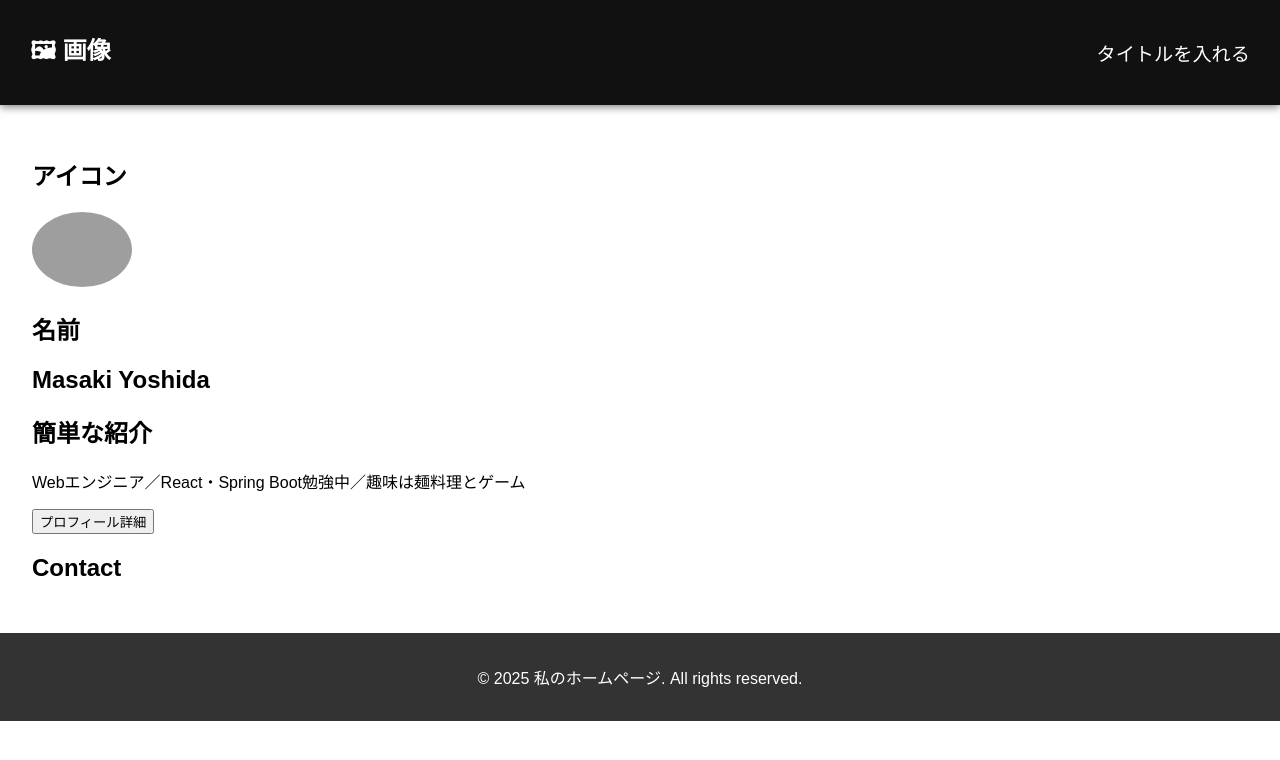
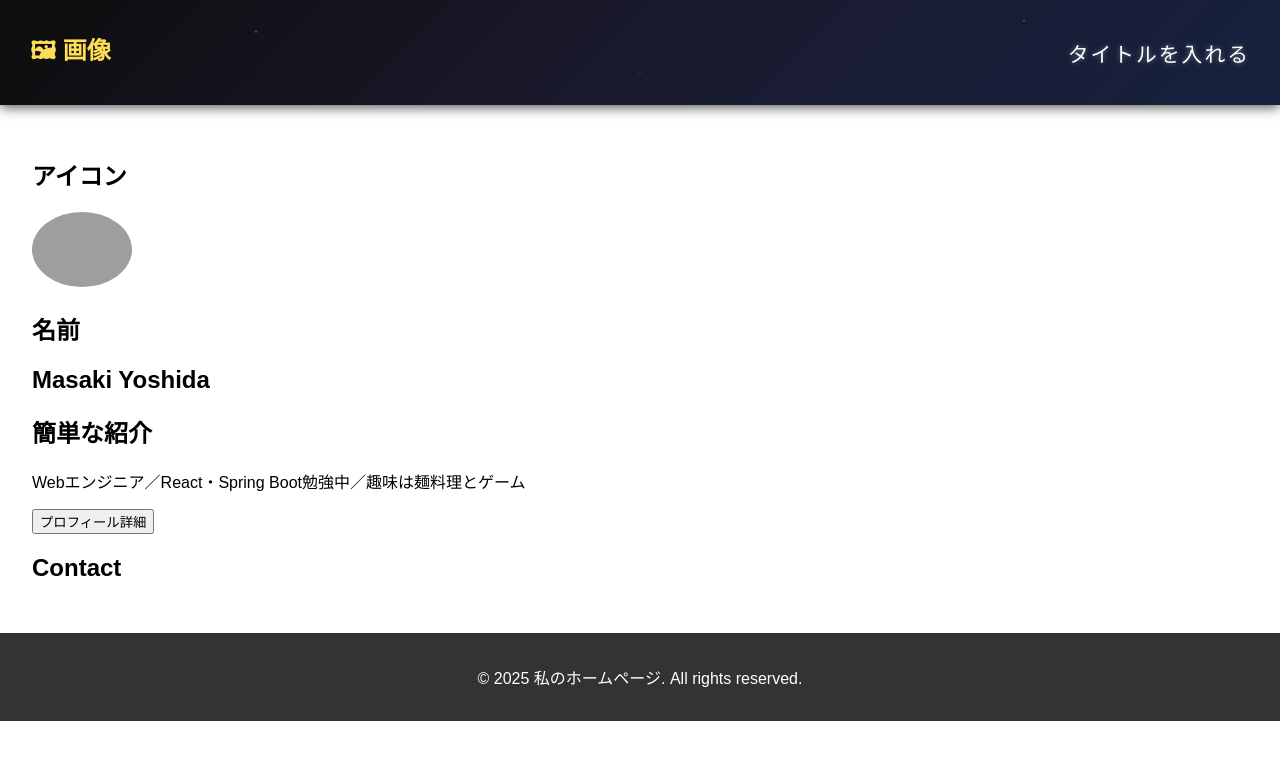
Before and after one commit to MasakiYoshida39/react-my-hp, a React (Create React App) app: page / in a window 1280 px wide. Shown: the top 760 px of the page. Built offline with nearby package versions, Linux system fonts and the light colour scheme; grey boxes are pictures that could not be loaded.

Commit message:
CSS修正

```diff
--- a/src/components/Header.css
+++ b/src/components/Header.css
@@ -1,21 +1,41 @@
 .header {
-    background-color: #111;
-    /* 黒ベース */
+    background: linear-gradient(135deg, #0d0d0d, #1a1a2e, #16213e);
+    /* 宇宙っぽいグラデーション */
     color: #fff;
-    /* 文字は白 */
     display: flex;
     align-items: center;
     justify-content: space-between;
     padding: 15px 30px;
-    box-shadow: 0 2px 8px rgba(0, 0, 0, 0.5);
+    box-shadow: 0 2px 12px rgba(0, 0, 0, 0.7);
+    position: relative;
+    overflow: hidden;
+}
+
+/* 星っぽい粒を作る */
+.header::before {
+    content: "";
+    position: absolute;
+    top: 0;
+    left: 0;
+    width: 100%;
+    height: 100%;
+    background: radial-gradient(2px 2px at 20% 30%, #fff, transparent),
+        radial-gradient(1px 1px at 50% 70%, #fff, transparent),
+        radial-gradient(1.5px 1.5px at 80% 20%, #fff, transparent);
+    opacity: 0.3;
+    pointer-events: none;
 }
 
 .header-logo {
     font-size: 1.5rem;
     font-weight: bold;
+    color: #ffdd57;
+    /* ゴールドっぽい色でロゴを目立たせる */
 }
 
 .header-title {
-    font-size: 1.2rem;
-    font-weight: 400;
+    font-size: 1.3rem;
+    font-weight: 500;
+    letter-spacing: 2px;
+    text-shadow: 0 0 5px rgba(255, 255, 255, 0.4);
 }
```
